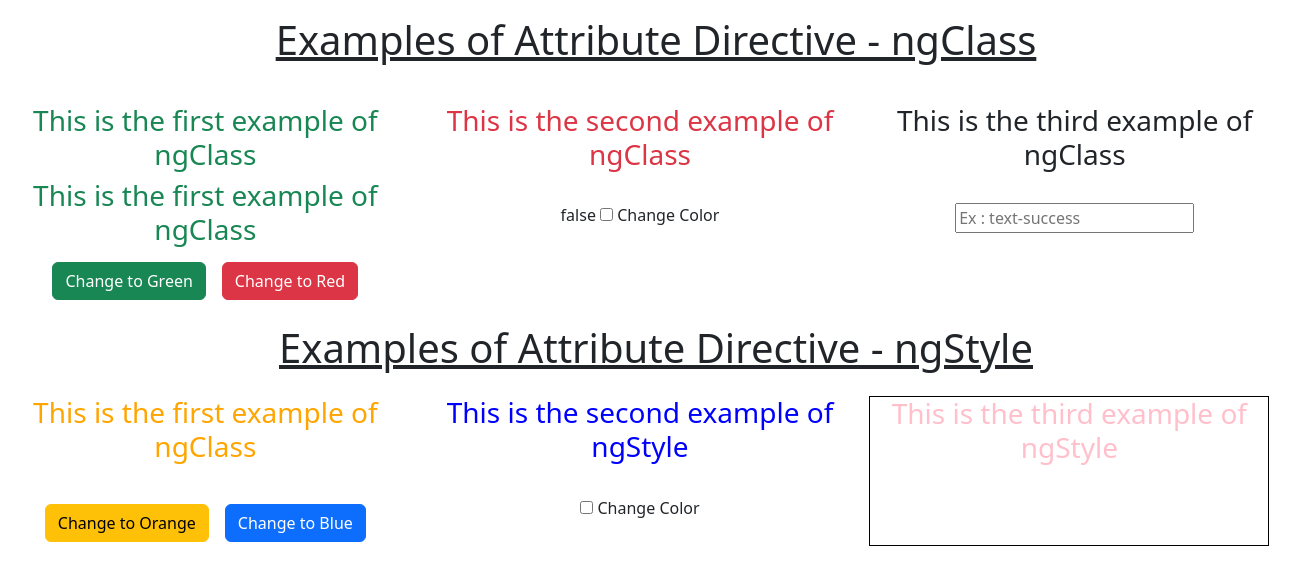
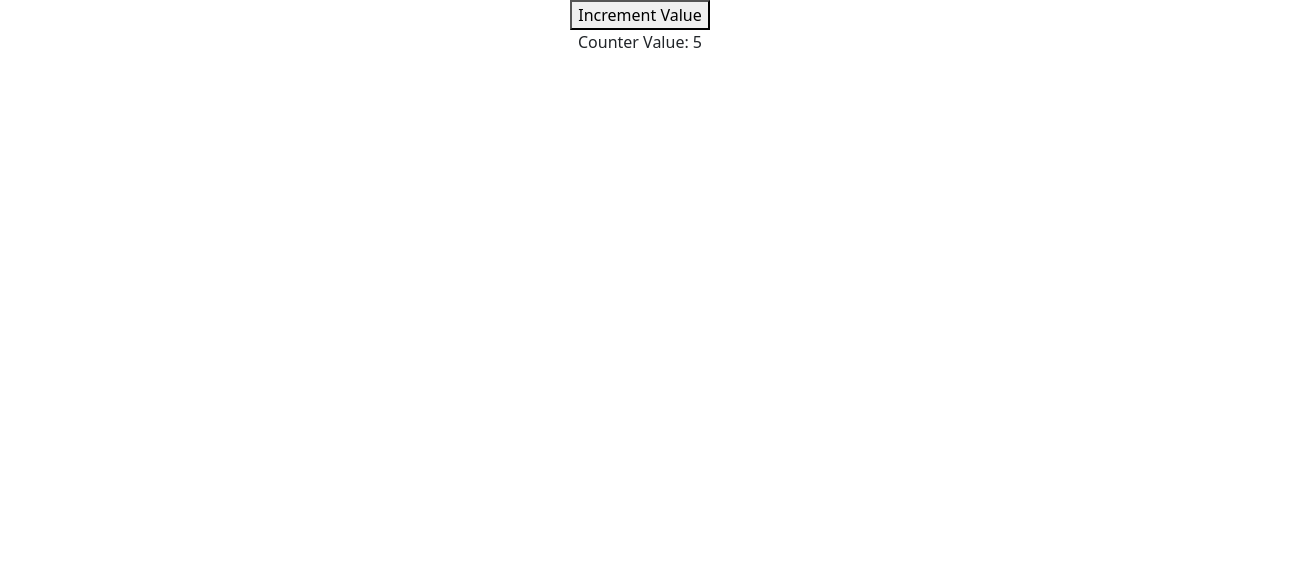
Before and after one commit to KoTvTrysaX01/Angular-Course-2, an Angular app in the folder Lessons/: page / in a window 1280 px wide. Shown: the top 580 px of the page, 1308 px wide, since content can reach past the window. Built offline with nearby package versions, Linux system fonts and the light colour scheme.

Commit message:
Watched lesson 11 / Signals

```diff
--- a/Lessons/src/app/app.component.html
+++ b/Lessons/src/app/app.component.html
@@ -1,4 +1,5 @@
 <!-- <KOT-structural-directive-ngif-vs-if></KOT-structural-directive-ngif-vs-if> -->
 <!-- <KOT-structural-directive-ngfor-vs-for></KOT-structural-directive-ngfor-vs-for> -->
 <!-- <KOT-structural-directive-ngswitch-vs-switch></KOT-structural-directive-ngswitch-vs-switch> -->
-<KOT-attribute-directives></KOT-attribute-directives>
+<!-- <KOT-attribute-directives></KOT-attribute-directives> -->
+ <KOT-signals></KOT-signals>
--- a/Lessons/src/app/app.component.ts
+++ b/Lessons/src/app/app.component.ts
@@ -7,6 +7,7 @@ import { StructuralDirectiveNgifVsIfComponent } from './structural-directive-ngi
 import { StructuralDirectiveNgforVsForComponent } from "./structural-directive-ngfor-vs-for/structural-directive-ngfor-vs-for.component";
 import { StructuralDirectiveNgswitchVsSwitchComponent } from "./structural-directive-ngswitch-vs-switch/structural-directive-ngswitch-vs-switch.component";
 import { AttributeDirectivesComponent } from './attribute-directives/attribute-directives.component';
+import { SignalsComponent } from "./signals/signals.component";
 
 @Component({
   selector: 'app-root',
@@ -18,7 +19,8 @@ import { AttributeDirectivesComponent } from './attribute-directives/attribute-d
     // StructuralDirectiveNgifVsIfComponent,
     // StructuralDirectiveNgforVsForComponent,
     // StructuralDirectiveNgswitchVsSwitchComponent
-    AttributeDirectivesComponent
+    // AttributeDirectivesComponent,
+    SignalsComponent
 ],
   templateUrl: './app.component.html',
   styleUrl: './app.component.scss'
--- /dev/null
+++ b/Lessons/src/app/signals/signals.component.html
@@ -0,0 +1,5 @@
+<div align="center">
+    <button (click)="onIncrement()">Increment Value</button>
+    <p>Counter Value: {{counter()}}</p>
+     <!-- <p>Normal Counter Value: {{normalCounter}}</p> -->
+</div>
--- /dev/null
+++ b/Lessons/src/app/signals/signals.component.ts
@@ -0,0 +1,34 @@
+import { ChangeDetectionStrategy, Component, effect, signal, WritableSignal } from '@angular/core';
+import { log } from 'console';
+
+@Component({
+  selector: 'KOT-signals',
+  imports: [],
+  templateUrl: './signals.component.html',
+  styleUrl: './signals.component.scss',
+  changeDetection: ChangeDetectionStrategy.OnPush
+})
+export class SignalsComponent {
+
+  normalCounter = 0;
+  counter = signal(0);
+  // counter: WritableSignal<number> = signal(0);
+
+
+
+  constructor(){
+    this.counter.set(5);
+
+    // setTimeout(() => {
+    //   // this.normalCounter = 50;
+    //   this.counter.set(30);
+    //   // console.log("Normal counter Value => " + this.normalCounter)
+    //   console.log("Counter Value => " + this.counter)
+    // }, 5000)
+
+    effect(() => console.log("The value of counter is : " + this.counter()))
+  }
+  onIncrement(){
+    this.counter.update(initialValue => initialValue + 1)
+  }
+}
```
Also changed, not shown: Lessons/src/app/signals/signals.component.scss (added), 1 other file (tests, documents, lock files or other folders).
